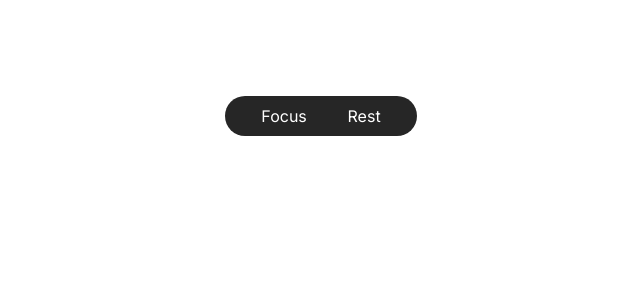
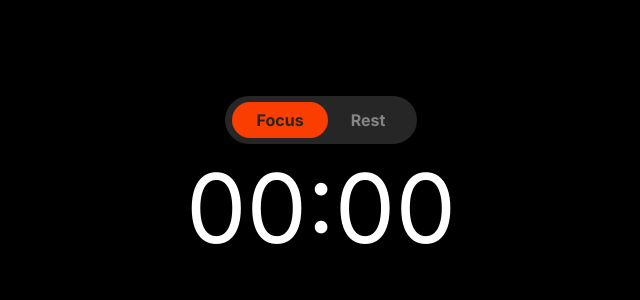
Before and after one commit to JoaoG14/orodomo, a Next.js app: page / in a window 1280 px wide. Shown: the top 300 px of the page, without its empty margins (319-959 px from the left). Built offline with nearby package versions, Linux system fonts and the light colour scheme.

Commit message:
initial commit

```diff
--- a/app/page.tsx
+++ b/app/page.tsx
@@ -1,10 +1,13 @@
 export default function Home() {
   return (
-    <main className="flex min-h-screen flex-col items-center justify-between p-24">
-      <div className="bg-[#262626] px-4 items-center justify-around w-48 h-10 rounded-full flex ">
-        <p className="text-white ">Focus</p>
-        <p className="text-white ">Rest</p>
+    <main className="bg-black flex min-h-screen flex-col items-center text-center  p-24">
+      <div className="bg-[#262626] px-2 items-center text-center align-middle justify-around w-48 h-12 rounded-full flex ">
+        <p className="text-[#262626] font-bold z-10 cursor-default">Focus</p>
+        <p className="text-[#858585] font-bold z-10 cursor-default">Rest</p>
+        <div className="bg-[#FA3E01] h-9 rounded-full w-24 absolute mr-[82px] block -2 z-0"></div>
       </div>
+
+      <div className="text-white text-8xl text-center  m-4">00:00</div>
     </main>
   );
 }
```
